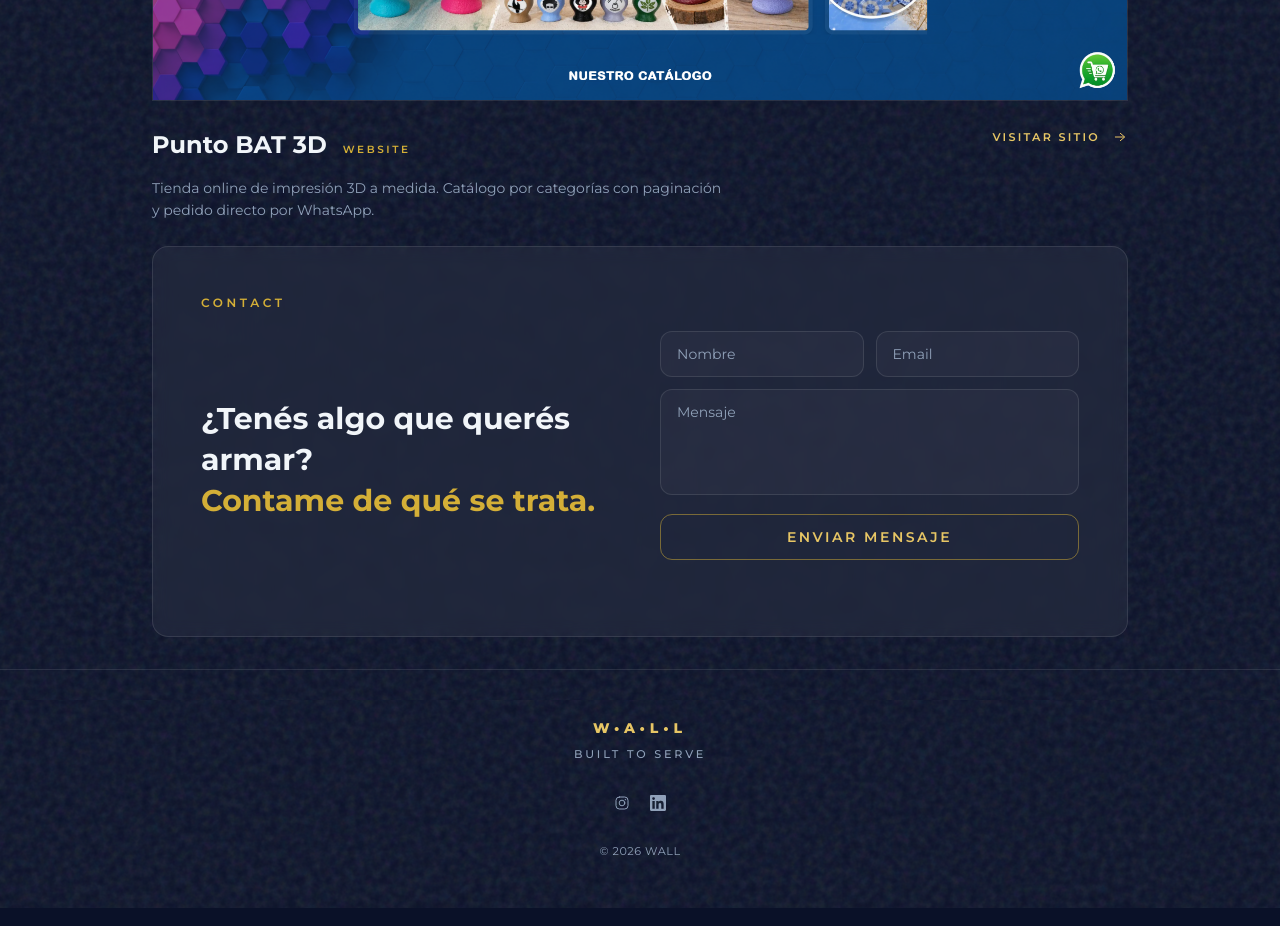
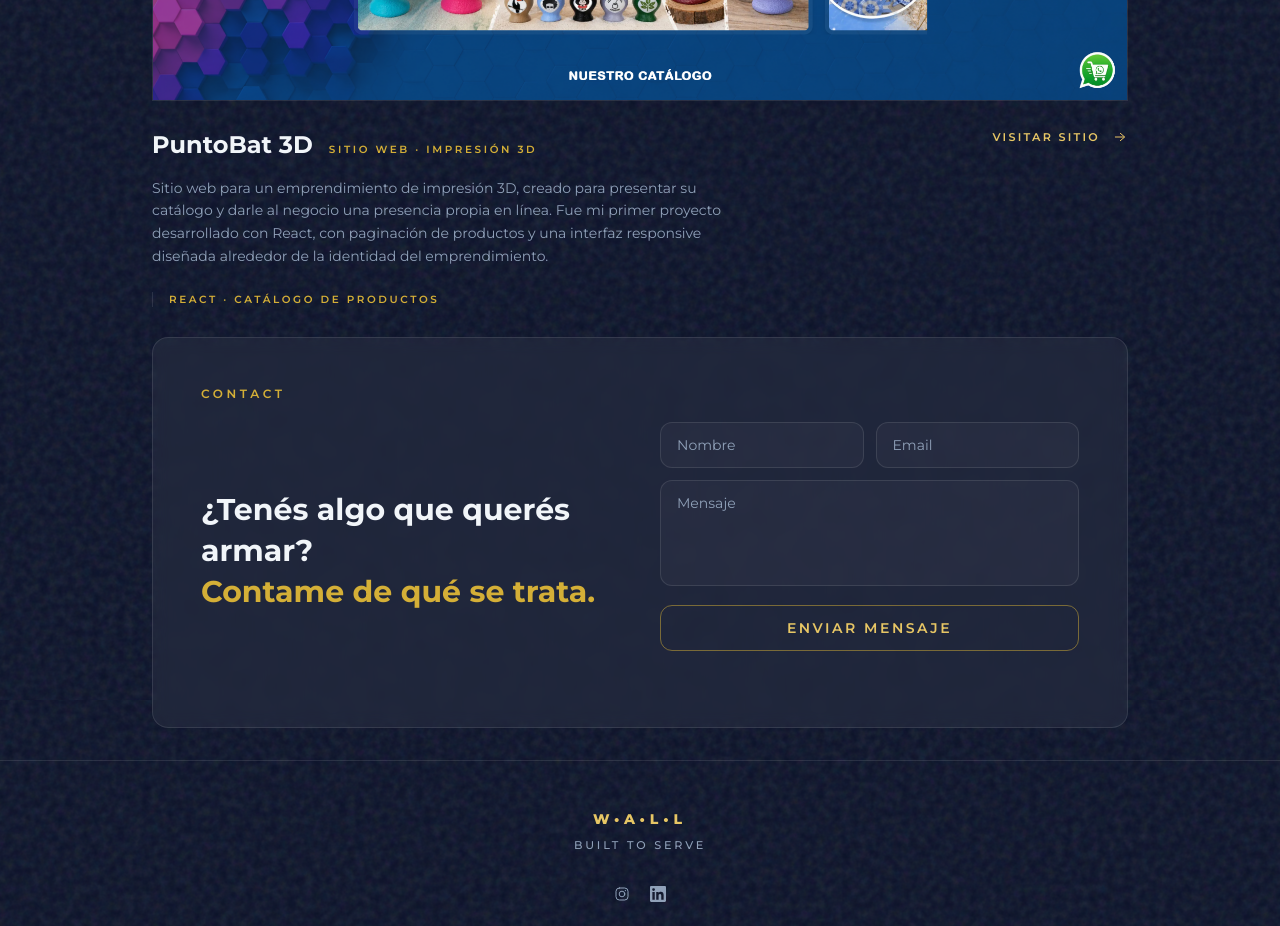
Before and after one commit to P-Wall86/Portfolio, a React (Vite) app: page / in a window 1280 px wide. Shown: the part 1860-2786 px from the top of the page. Built offline with nearby package versions, Linux system fonts and the light colour scheme.

Commit message:
Work: copy de PuntoBat 3D

```diff
--- a/src/components/Work.jsx
+++ b/src/components/Work.jsx
@@ -34,23 +34,25 @@ const PROJECTS = [
     },
   },
   {
-    name: 'Punto BAT 3D',
+    name: 'PuntoBat 3D',
     href: 'https://puntobat3d.com.ar/',
     img: 'work/puntobat3d.png',
-    alt: 'Captura de pantalla de la home de Punto BAT 3D',
+    alt: 'Captura de pantalla de la home de PuntoBat 3D',
     w: 1902,
     h: 906,
     es: {
-      type: 'Website',
+      type: 'Sitio web · Impresión 3D',
       desc: [
-        'Tienda online de impresión 3D a medida. Catálogo por categorías con paginación y pedido directo por WhatsApp.',
+        'Sitio web para un emprendimiento de impresión 3D, creado para presentar su catálogo y darle al negocio una presencia propia en línea. Fue mi primer proyecto desarrollado con React, con paginación de productos y una interfaz responsive diseñada alrededor de la identidad del emprendimiento.',
       ],
+      tag: 'React · Catálogo de productos',
     },
     en: {
-      type: 'Website',
+      type: 'Website · 3D Printing',
       desc: [
-        'Custom 3D printing store. Product catalog by category with pagination and direct ordering over WhatsApp.',
+        'A product website for a 3D printing venture, created to showcase its catalog and give the brand a distinctive online presence. This was my first project built with React, featuring product pagination and a responsive interface designed around the character of the business.',
       ],
+      tag: 'React · Product Catalog',
     },
   },
 ]
```
